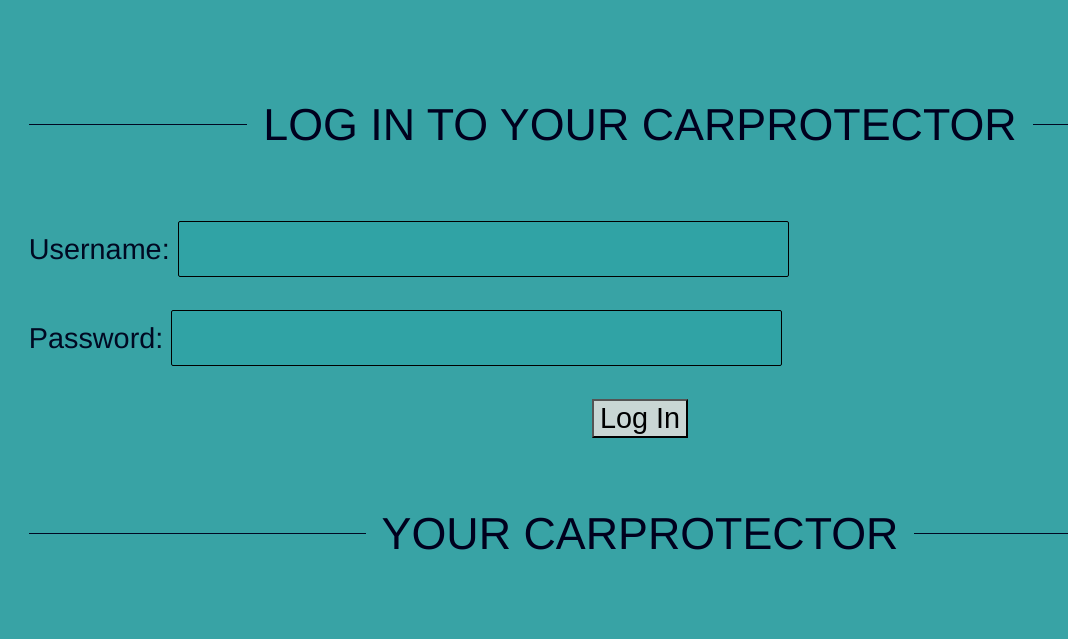
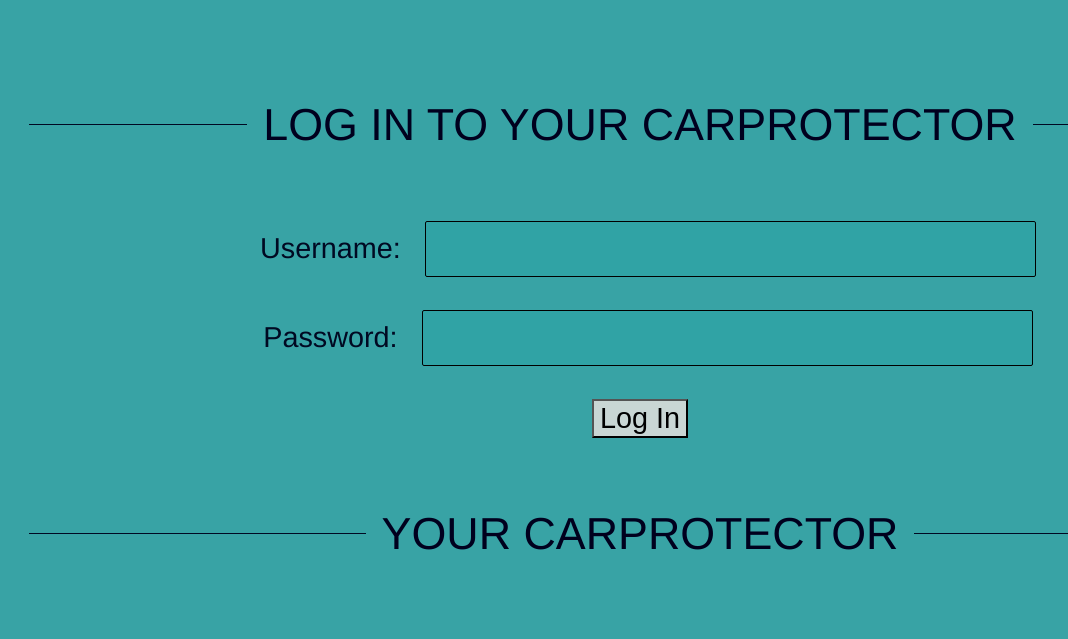
Before and after one commit to Girish-Krishnan/CarProtect, a Python web app: template web/src/templates/home.html in a window 1280 px wide. Shown: the part 383-1022 px from the top of the page, without its empty margins (0-1068 px from the left). Run offline with Jinja, Linux system fonts and the light colour scheme; the template is opened without the code that fills it, so the values that code supplies are empty.

Commit message:
further UI changes

```diff
--- a/web/src/public/css/agile.css
+++ b/web/src/public/css/agile.css
@@ -217,9 +217,14 @@ table tr:nth-child(odd) {
   border: 1px solid var(--medium-color);
   border-radius: var(--border-radius);
   text-align:center;
-  background-color:var(--dark--color);
+  background-color:var(--dark-color);
 
 }
+
+label {
+  padding: 1rem;
+}
+
 .bordered:hover {
   border: 1px solid var(--medium-color);
   border-radius: var(--border-radius);
@@ -298,9 +303,7 @@ input, textarea {
 width: 100%;
 }
 
-.centered_login {
-  margin: 0 auto;
-}
+
 
 input:focus, textarea:focus {
   border-color: var(--dark--color);
--- a/web/src/templates/home.html
+++ b/web/src/templates/home.html
@@ -26,7 +26,7 @@
 
       <div class='separator'>Log in to your CarProtector</div>
 
-      <div class = "centered_login">
+      <div align="center">
       <label>Username: </label>
       <input type="text" id="username" name="username"><br><br>
       <label>Password:  </label>
@@ -170,9 +170,9 @@
           </div>
 
           <div class="field">
-            <label>Please enter your message here:</label>
+            <label>Please enter your message here: </label>
             <br>
-            <div></div>
+
      <textarea class = "contact_comment" name="ContactComment" rows="6″ cols="10″>
 </textarea>
           </div>
```
